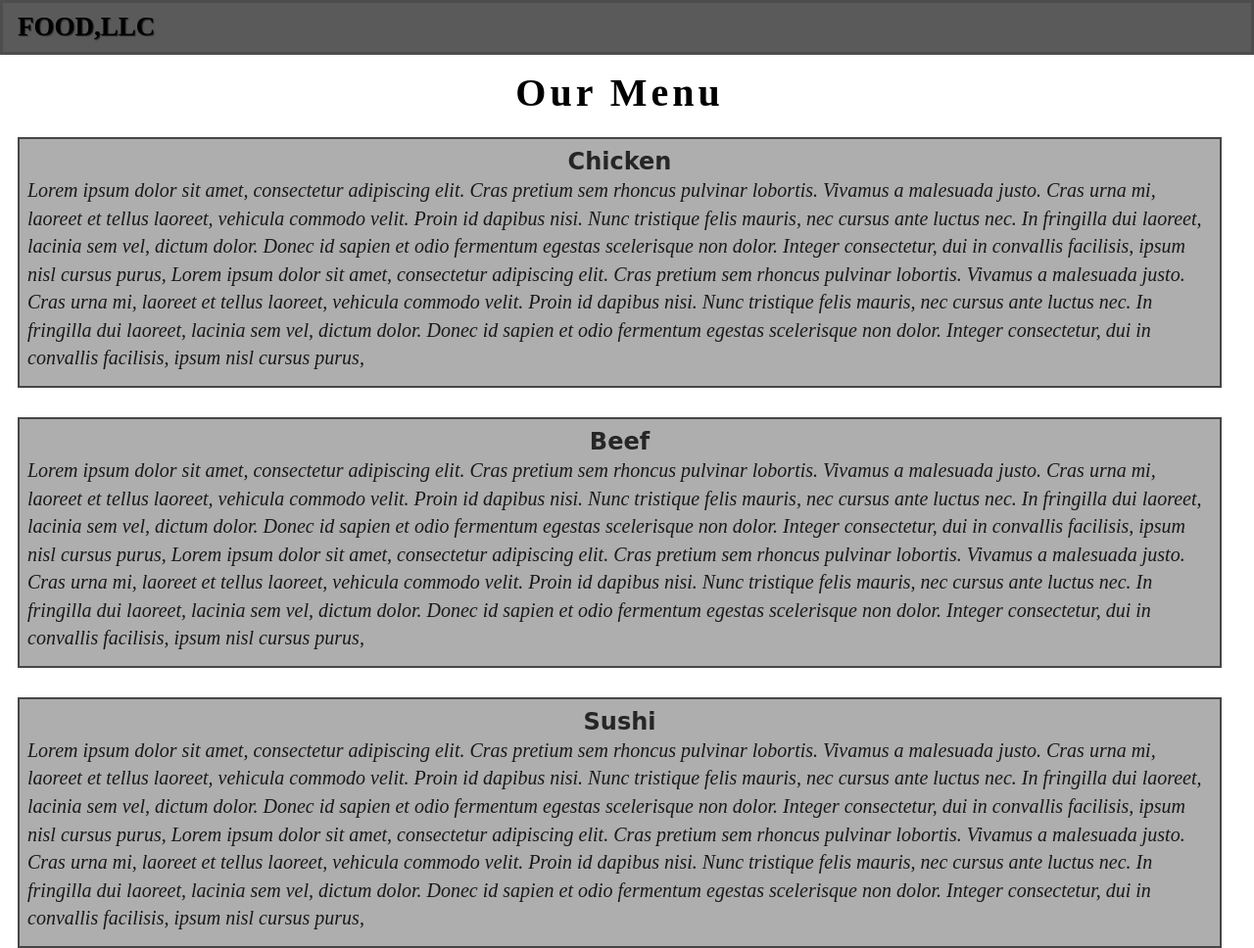
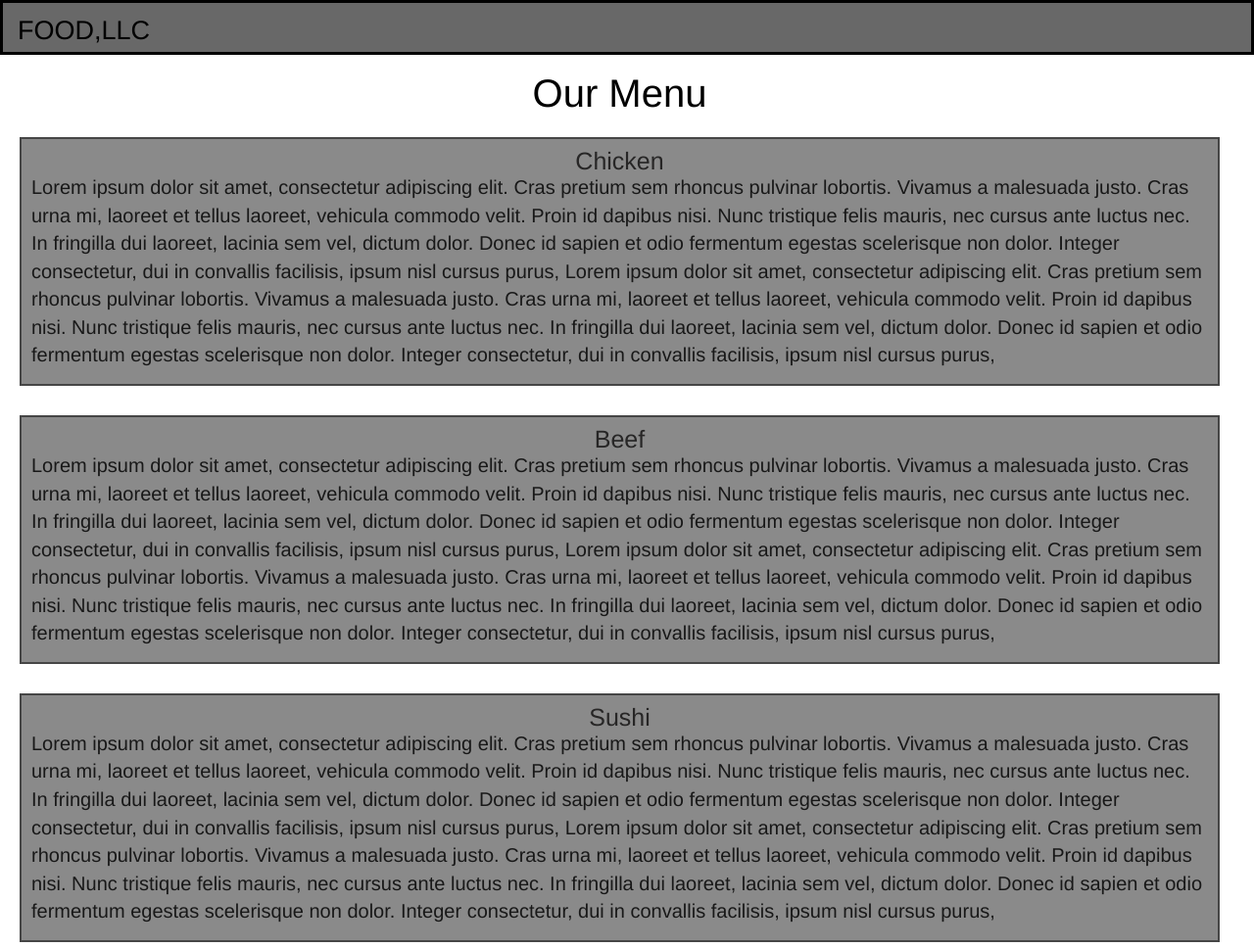
Before and after one commit to Livlid/Coursera-test, a plain HTML site: page Module3Soln/index.html in a window 1280 px wide. Shown: the whole page at 98% size. Drawn offline with Linux system fonts and the light colour scheme; files that its build step writes are made by us from their sources; a script that the page names is missing.

Commit message:
style update

```diff
--- a/Module3Soln/css/styles.css
+++ b/Module3Soln/css/styles.css
@@ -1,15 +1,14 @@
 body{
 	font-size: 20px;
-  font-family: 'Oxygen', sans-serif;
 }
 .container {
     width: 100%;
   }
 /** HEADER **/
 #header-nav {
-  background-color: #5A5A5A;
+  background-color: #686868;
   border-radius: 0;
-  border: 3px solid #4E4D4D;
+  border: 3px solid #000000;
   padding: 0px;
   margin: 0px;
 }
@@ -17,18 +16,12 @@ body{
   padding-top: 14px;
 }
 .navbar-brand h1 { /* food,llc */
-  font-family: initial;
   color: black;
   font-size: 1.5em;
-  text-transform: uppercase;
-  font-weight: bold;
-  text-shadow: 1px 1px 1px #222;
   margin-top: 0;
   margin-bottom: 0;
-  line-height: .75;
 }
   #nav-list {
-  font-family: 'lora', sans-serif;
   font-size: 1.1em ;
   font-weight: bold;
   margin-top: 2px;
@@ -41,9 +34,7 @@ body{
 #nav-list a:hover {
   background: #E7E7E7;
 }
- .navbar-header button.navbar-toggle, .navbar-header .icon-bar {
-  border: 1px solid #a03a5f;
-}
+
  .navbar-header button.navbar-toggle {
   clear: both;
   margin-top: -30px;
@@ -53,12 +44,9 @@ body{
 }
 
  #title {
- font-family: italic;
-  letter-spacing: .1em;
   color: black;
   background: white;
   font-size: 2em;
-  font-weight: bold;
   margin-top: 24px;
   margin-bottom: 30px;
   line-height: .75;
@@ -69,42 +57,29 @@ body{
   height: 400px;
   width: 100%;
   margin-bottom: 30px;
-  background:#A7A6A6 ;
+  background:#7e7e7e ;
   opacity: .9;
   position: relative;
   border: 2px solid ;
   background-position: center;
-   height: auto;
+    height: auto;
 }
 #Chicken span, #Beef span, #Sushi span {
-  font-family: cursive;
   position: absolute;
   text-align: center;
-  margin-top: 6px;
+  margin-top: 5px;
   width: 100%;
-  font-size: 1.2em;
+  font-size: 1.25em;
   color: #100F0F;
-  font-weight: bold;
   text-shadow: 1px #222;
 }
 #menu p{
  color: black ;
- margin-top:36px ;
+ margin-top:30px ;
  text-align: left;
- padding: 2px 8px 4px 8px;
- font-family: serif;
- font-style: italic;
+ padding: 5px 10px 5px 10px;
 }
-.col-xs-1, .col-sm-1, .col-md-1, .col-lg-1, .col-xs-2, .col-sm-2, .col-md-2, .col-lg-2, .col-xs-3, .col-sm-3, .col-md-3, .col-lg-3, .col-xs-4, .col-sm-4, .col-md-4, .col-lg-4, .col-xs-5, .col-sm-5, .col-md-5, .col-lg-5, .col-xs-6, .col-sm-6, .col-md-6, .col-lg-6, .col-xs-7, .col-sm-7, .col-md-7, .col-lg-7, .col-xs-8, .col-sm-8, .col-md-8, .col-lg-8, .col-xs-9, .col-sm-9, .col-md-9, .col-lg-9, .col-xs-10, .col-sm-10, .col-md-10, .col-lg-10, .col-xs-11, .col-sm-11, .col-md-11, .col-lg-11, .col-xs-12, .col-sm-12, .col-md-12, .col-lg-12 {
-  padding-right: 18px;
-  padding-left: 18px;
+.col-xs-12, .col-sm-12, .col-md-12, .col-lg-12 {
+  padding-right: 20px;
+  padding-left: 20px;
 }
-/********** Medium devices only **********/
-@media (min-width: 992px) {
-}
-/********** Small devices only **********/
-@media (min-width: 768px) and (max-width: 991px) {
-}
-/********** Extra small devices only **********/
-@media (max-width: 767px) {
-}
```
